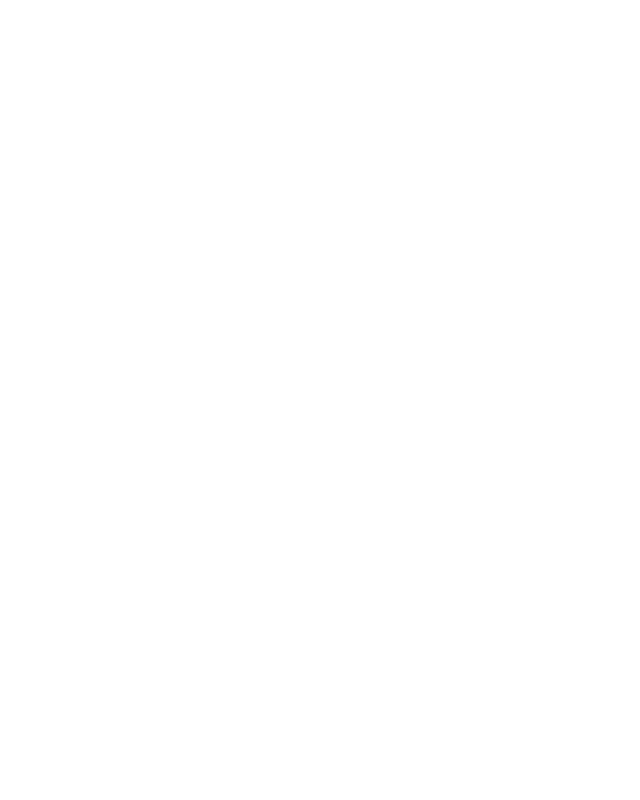
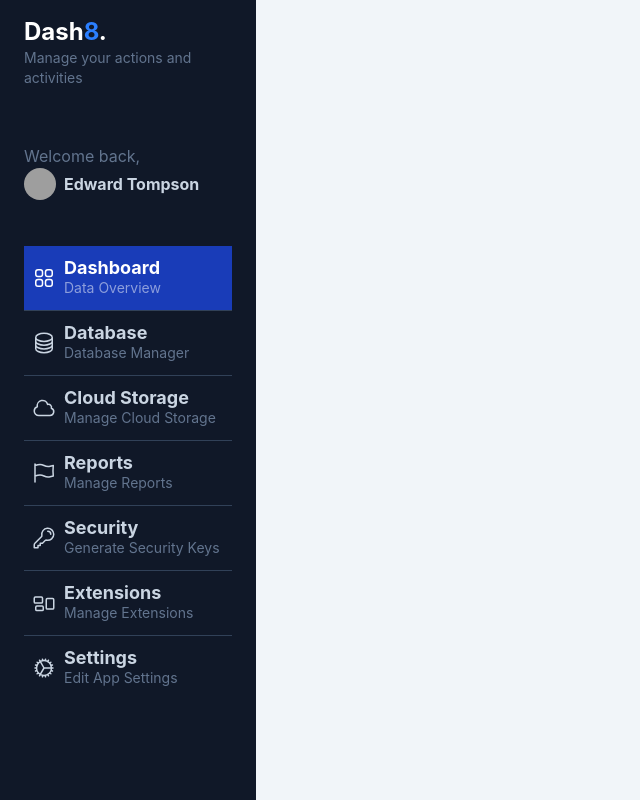
Before and after one commit to raulsr92/Project-rasr-gifsapp, an Angular app: page / in a window 1280 px wide. Shown: the whole page, without its empty margins (0-640 px from the left). Built offline with nearby package versions, Linux system fonts and the light colour scheme; grey boxes are pictures that could not be loaded.

Commit message:
Clase 68 - Instalacion de Tailwind y cargar componente dashboard

```diff
--- a/package.json
+++ b/package.json
@@ -29,7 +29,10 @@
     "@angular/forms": "^21.0.0",
     "@angular/platform-browser": "^21.0.0",
     "@angular/router": "^21.0.0",
+    "@tailwindcss/postcss": "^4.2.4",
+    "postcss": "^8.5.10",
     "rxjs": "~7.8.0",
+    "tailwindcss": "^4.2.4",
     "tslib": "^2.3.0"
   },
   "devDependencies": {
--- a/src/app/app.html
+++ b/src/app/app.html
@@ -1 +1,106 @@
-<router-outlet />
+<!--<router-outlet /> -->
+
+<div class="bg-slate-100 overflow-y-scroll w-screen h-screen antialiased text-slate-300 selection:bg-blue-600 selection:text-white">
+    <div class="flex flex-col relative w-screen">
+        <div id="menu" class="bg-gray-900 min-h-screen z-10 text-slate-300 w-64 fixed left-0 h-screen overflow-y-scroll">
+           <div id="logo" class="my-4 px-6">
+            <h1 class="text-lg md:text-2xl font-bold text-white">Dash<span class="text-blue-500">8</span>.</h1>
+            <p class="text-slate-500 text-sm">Manage your actions and activities</p>
+           </div>
+           <div id="profile" class="px-6 py-10">
+            <p class="text-slate-500">Welcome back,</p>
+            <a href="#" class="inline-flex space-x-2 items-center">
+                <span>
+                    <img class="rounded-full w-8 h-8" src="https://images.unsplash.com/photo-1542909168-82c3e7fdca5c?ixlib=rb-4.0.3&ixid=MnwxMjA3fDB8MHxwaG90by1wYWdlfHx8fGVufDB8fHx8&auto=format&fit=crop&w=128&q=80" alt="">
+                </span>
+                <span class="text-sm md:text-base font-bold">
+                    Edward Tompson
+                </span>
+                </a>
+           </div>
+           <div id="nav" class="w-full px-6">
+            <a href="#" class="w-full px-2 inline-flex space-x-2 items-center border-b border-slate-700 py-3 bg-blue-800 hover:bg-white/5 transition ease-linear duration-150">
+                <div>
+                    <svg xmlns="http://www.w3.org/2000/svg" fill="none" viewBox="0 0 24 24" stroke-width="1.5" stroke="currentColor" class="w-6 h-6 text-white">
+                        <path stroke-linecap="round" stroke-linejoin="round" d="M3.75 6A2.25 2.25 0 016 3.75h2.25A2.25 2.25 0 0110.5 6v2.25a2.25 2.25 0 01-2.25 2.25H6a2.25 2.25 0 01-2.25-2.25V6zM3.75 15.75A2.25 2.25 0 016 13.5h2.25a2.25 2.25 0 012.25 2.25V18a2.25 2.25 0 01-2.25 2.25H6A2.25 2.25 0 013.75 18v-2.25zM13.5 6a2.25 2.25 0 012.25-2.25H18A2.25 2.25 0 0120.25 6v2.25A2.25 2.25 0 0118 10.5h-2.25a2.25 2.25 0 01-2.25-2.25V6zM13.5 15.75a2.25 2.25 0 012.25-2.25H18a2.25 2.25 0 012.25 2.25V18A2.25 2.25 0 0118 20.25h-2.25A2.25 2.25 0 0113.5 18v-2.25z" />
+                      </svg>
+
+                </div>
+                <div class="flex flex-col">
+                    <span class="text-lg font-bold leading-5 text-white">Dashboard</span>
+                    <span class="text-sm text-white/50 hidden md:block">Data Overview</span>
+                </div>
+            </a>
+            <a href="#" class="w-full px-2 inline-flex space-x-2 items-center border-b border-slate-700 py-3 hover:bg-white/5 transition ease-linear duration-150">
+                <div>
+                    <svg xmlns="http://www.w3.org/2000/svg" fill="none" viewBox="0 0 24 24" stroke-width="1.5" stroke="currentColor" class="w-6 h-6">
+                        <path stroke-linecap="round" stroke-linejoin="round" d="M20.25 6.375c0 2.278-3.694 4.125-8.25 4.125S3.75 8.653 3.75 6.375m16.5 0c0-2.278-3.694-4.125-8.25-4.125S3.75 4.097 3.75 6.375m16.5 0v11.25c0 2.278-3.694 4.125-8.25 4.125s-8.25-1.847-8.25-4.125V6.375m16.5 0v3.75m-16.5-3.75v3.75m16.5 0v3.75C20.25 16.153 16.556 18 12 18s-8.25-1.847-8.25-4.125v-3.75m16.5 0c0 2.278-3.694 4.125-8.25 4.125s-8.25-1.847-8.25-4.125" />
+                      </svg>
+                </div>
+                <div class="flex flex-col">
+                    <span class="text-lg text-slate-300 font-bold leading-5">Database</span>
+                    <span class="text-sm text-slate-500 hidden md:block">Database Manager</span>
+                </div>
+            </a>
+            <a href="#" class="w-full px-2 inline-flex space-x-2 items-center border-b border-slate-700 py-3 hover:bg-white/5 transition ease-linear duration-150">
+                <div>
+                    <svg xmlns="http://www.w3.org/2000/svg" fill="none" viewBox="0 0 24 24" stroke-width="1.5" stroke="currentColor" class="w-6 h-6">
+                        <path stroke-linecap="round" stroke-linejoin="round" d="M2.25 15a4.5 4.5 0 004.5 4.5H18a3.75 3.75 0 001.332-7.257 3 3 0 00-3.758-3.848 5.25 5.25 0 00-10.233 2.33A4.502 4.502 0 002.25 15z" />
+                      </svg>
+                </div>
+                <div class="flex flex-col">
+                    <span class="text-lg text-slate-300 font-bold leading-5">Cloud Storage</span>
+                    <span class="text-sm text-slate-500 hidden md:block">Manage Cloud Storage</span>
+                </div>
+            </a>
+            <a href="#" class="w-full px-2 inline-flex space-x-2 items-center border-b border-slate-700 py-3 hover:bg-white/5 transition ease-linear duration-150">
+                <div>
+                    <svg xmlns="http://www.w3.org/2000/svg" fill="none" viewBox="0 0 24 24" stroke-width="1.5" stroke="currentColor" class="w-6 h-6">
+                        <path stroke-linecap="round" stroke-linejoin="round" d="M3 3v1.5M3 21v-6m0 0l2.77-.693a9 9 0 016.208.682l.108.054a9 9 0 006.086.71l3.114-.732a48.524 48.524 0 01-.005-10.499l-3.11.732a9 9 0 01-6.085-.711l-.108-.054a9 9 0 00-6.208-.682L3 4.5M3 15V4.5" />
+                      </svg>
+                </div>
+                <div class="flex flex-col">
+                    <span class="text-lg text-slate-300 font-bold leading-5">Reports</span>
+                    <span class="text-sm text-slate-500 hidden md:block">Manage Reports</span>
+                </div>
+            </a>
+            <a href="#" class="w-full px-2 inline-flex space-x-2 items-center border-b border-slate-700 py-3 hover:bg-white/5 transition ease-linear duration-150">
+                <div>
+                    <svg xmlns="http://www.w3.org/2000/svg" fill="none" viewBox="0 0 24 24" stroke-width="1.5" stroke="currentColor" class="w-6 h-6">
+                        <path stroke-linecap="round" stroke-linejoin="round" d="M15.75 5.25a3 3 0 013 3m3 0a6 6 0 01-7.029 5.912c-.563-.097-1.159.026-1.563.43L10.5 17.25H8.25v2.25H6v2.25H2.25v-2.818c0-.597.237-1.17.659-1.591l6.499-6.499c.404-.404.527-1 .43-1.563A6 6 0 1121.75 8.25z" />
+                      </svg>
+                </div>
+                <div class="flex flex-col">
+                    <span class="text-lg text-slate-300 font-bold leading-5">Security</span>
+                    <span class="text-sm text-slate-500 hidden md:block">Generate Security Keys</span>
+                </div>
+            </a>
+            <a href="#" class="w-full px-2 inline-flex space-x-2 items-center border-b border-slate-700 py-3 hover:bg-white/5 transition ease-linear duration-150">
+                <div>
+                    <svg xmlns="http://www.w3.org/2000/svg" fill="none" viewBox="0 0 24 24" stroke-width="1.5" stroke="currentColor" class="w-6 h-6">
+                        <path stroke-linecap="round" stroke-linejoin="round" d="M2.25 7.125C2.25 6.504 2.754 6 3.375 6h6c.621 0 1.125.504 1.125 1.125v3.75c0 .621-.504 1.125-1.125 1.125h-6a1.125 1.125 0 01-1.125-1.125v-3.75zM14.25 8.625c0-.621.504-1.125 1.125-1.125h5.25c.621 0 1.125.504 1.125 1.125v8.25c0 .621-.504 1.125-1.125 1.125h-5.25a1.125 1.125 0 01-1.125-1.125v-8.25zM3.75 16.125c0-.621.504-1.125 1.125-1.125h5.25c.621 0 1.125.504 1.125 1.125v2.25c0 .621-.504 1.125-1.125 1.125h-5.25a1.125 1.125 0 01-1.125-1.125v-2.25z" />
+                      </svg>
+                </div>
+                <div class="flex flex-col">
+                    <span class="text-lg text-slate-300 font-bold leading-5">Extensions</span>
+                    <span class="text-sm text-slate-500 hidden md:block">Manage Extensions</span>
+                </div>
+            </a>
+            <a href="#" class="w-full px-2 inline-flex space-x-2 items-center py-3 hover:bg-white/5 transition ease-linear duration-150">
+                <div>
+                    <svg xmlns="http://www.w3.org/2000/svg" fill="none" viewBox="0 0 24 24" stroke-width="1.5" stroke="currentColor" class="w-6 h-6">
+                        <path stroke-linecap="round" stroke-linejoin="round" d="M4.5 12a7.5 7.5 0 0015 0m-15 0a7.5 7.5 0 1115 0m-15 0H3m16.5 0H21m-1.5 0H12m-8.457 3.077l1.41-.513m14.095-5.13l1.41-.513M5.106 17.785l1.15-.964m11.49-9.642l1.149-.964M7.501 19.795l.75-1.3m7.5-12.99l.75-1.3m-6.063 16.658l.26-1.477m2.605-14.772l.26-1.477m0 17.726l-.26-1.477M10.698 4.614l-.26-1.477M16.5 19.794l-.75-1.299M7.5 4.205L12 12m6.894 5.785l-1.149-.964M6.256 7.178l-1.15-.964m15.352 8.864l-1.41-.513M4.954 9.435l-1.41-.514M12.002 12l-3.75 6.495" />
+                      </svg>
+                </div>
+                <div class="flex flex-col">
+                    <span class="text-lg text-slate-300 font-bold leading-5">Settings</span>
+                    <span class="text-sm text-slate-500 hidden md:block">Edit App Settings</span>
+                </div>
+            </a>
+
+           </div>
+        </div>
+
+
+    </div>
+</div>
--- a/src/styles.css
+++ b/src/styles.css
@@ -1 +1 @@
-/* You can add global styles to this file, and also import other style files */
+@import "tailwindcss";
```
Also changed, not shown: .postcssrc.json (added), 1 other file (tests, documents, lock files or other folders).
